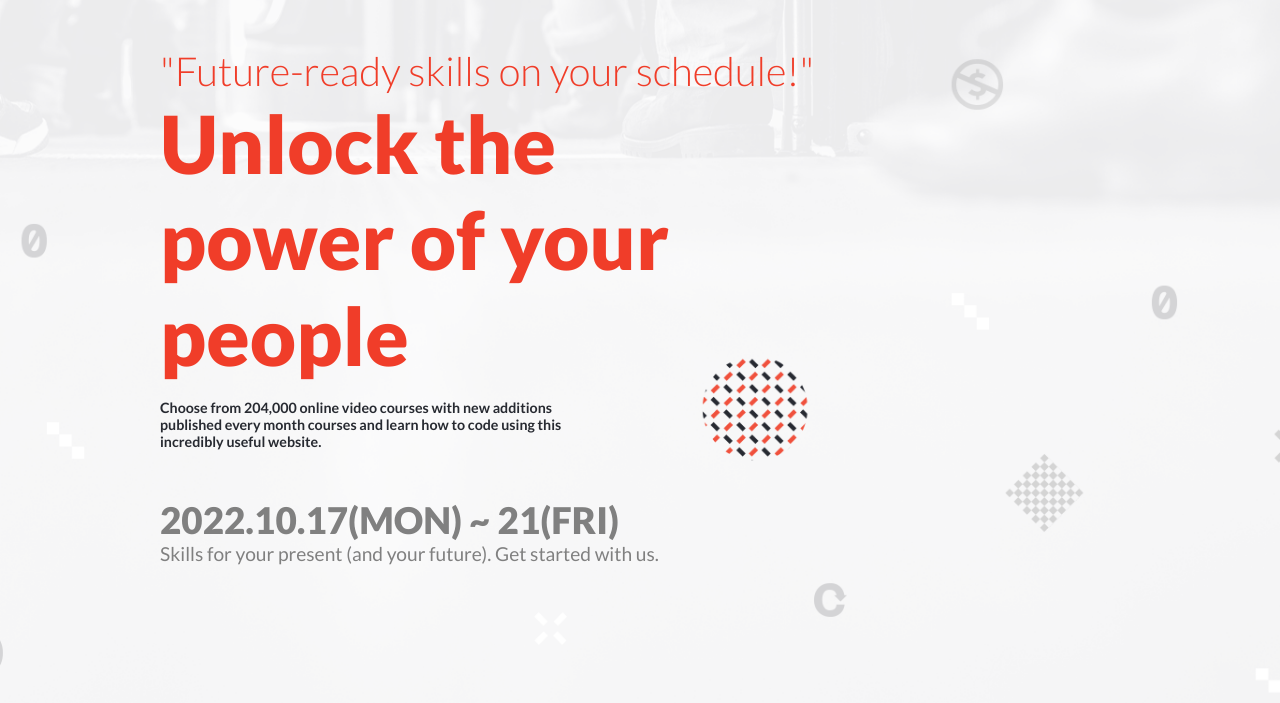
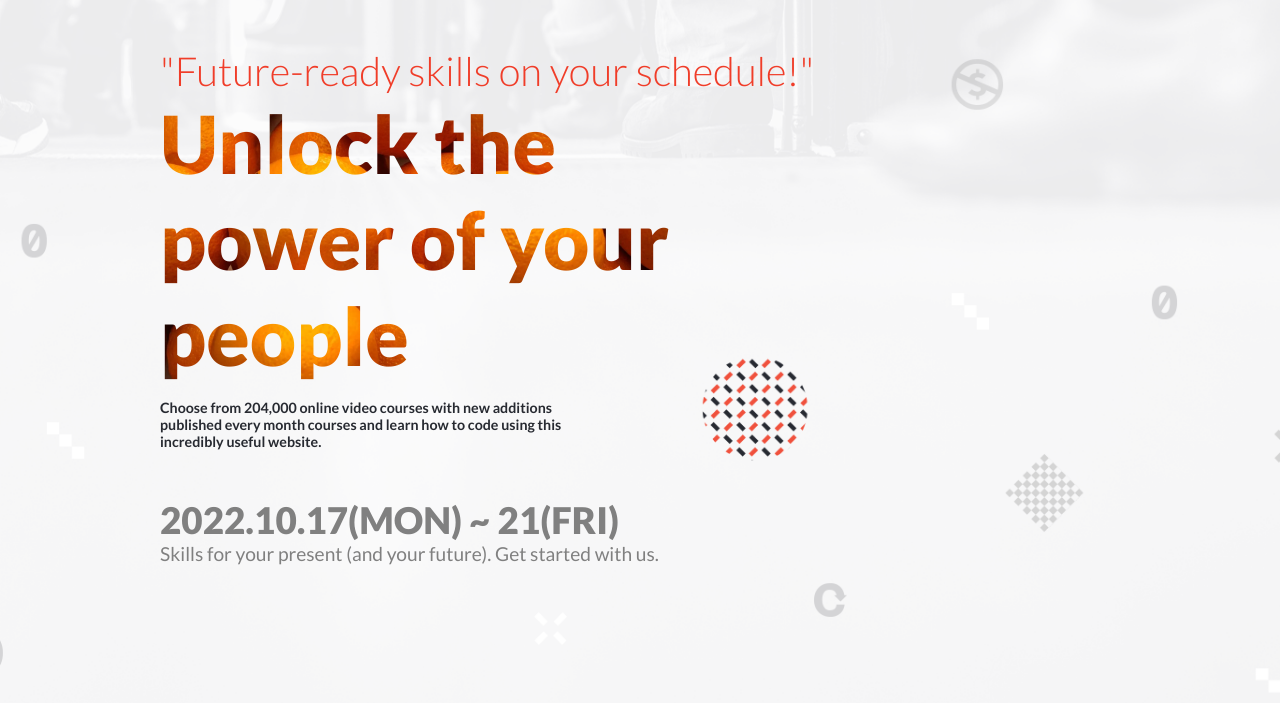
Before and after one commit to soesandarwin2201/HTML-CSS-JavaScript-capstone-project1, a plain HTML site: page index.html in a window 1280 px wide. Shown: the part 97-800 px from the top of the page. Drawn offline with nearby package versions, Linux system fonts and the light colour scheme.

Commit message:
make the home-title as the origin design

```diff
--- a/index.html
+++ b/index.html
@@ -68,7 +68,7 @@
   <!--end of header section-->
 
   <!--home section-->
-  <section id="#home" class="home overlay">
+  <section id="#home" class="home ">
    <div class="container-wrapper">
     <div class="main-text">
     <h2 class="home-title">"Future-ready skills on your schedule!"</h2>
--- a/styles.css
+++ b/styles.css
@@ -113,10 +113,14 @@ section {
 }
 
 .main-title {
- color: var(--main-color);
+ color: transparent;
  font-size: 5rem;
  font-weight: 900;
  width: 40vw;
+ background: url(./images/test.webp);
+ background-position: center center;
+ background-size: cover;
+ -webkit-background-clip: text;
 }
 
 .home-text {
```
